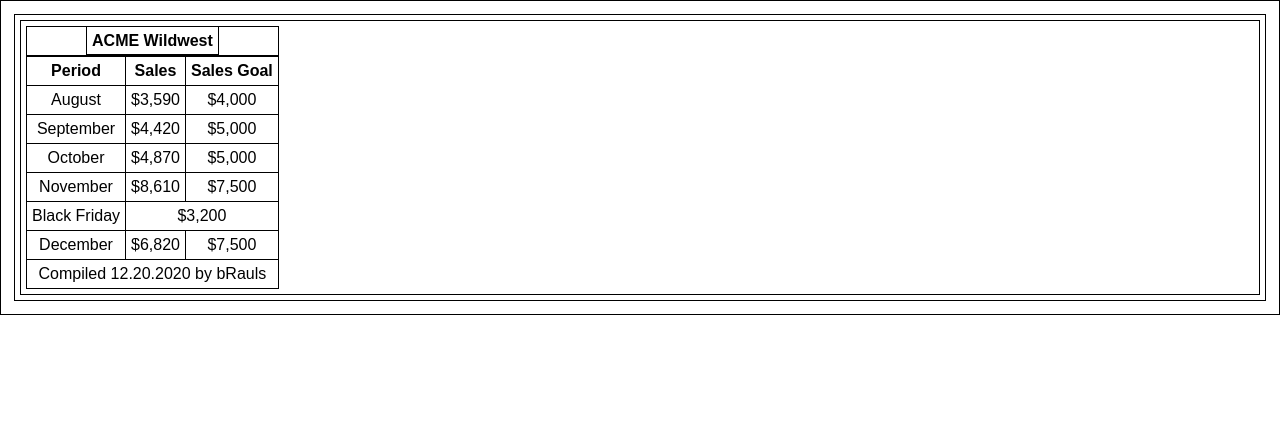
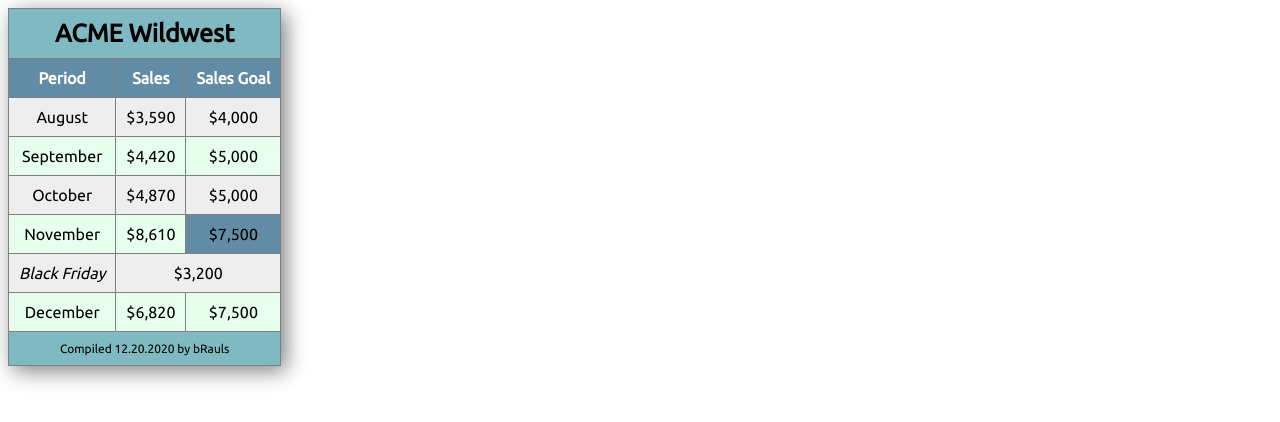
Before and after one commit to samdaly130/samdaly130.github.io, a plain HTML site: page assignments/lesson-8/tablebuild.html in a window 1280 px wide. Drawn offline with Linux system fonts and the light colour scheme.

Commit message:
Final Table Build

```diff
--- a/assignments/lesson-8/styles/tablebuild.css
+++ b/assignments/lesson-8/styles/tablebuild.css
@@ -1,18 +1,31 @@
 /*----CSS for tablebuild.html-----*/
 
-* {font-family: "ubuntu", sans-serif;
-border: 1px solid black;
-border-collapse: collapse;
-    padding: 5px;
+* {font-family: "Ubuntu", sans-serif;
     text-align: center;
 }
 
 /*-----Color Scheme
-* #e7f0ed
+* #e7ffed
 * #e7ffed (data rows)
 * #628ca6
 * #7fb9c2
 ------------------*/
 
-th, tr, td {border: 1px solid black;
-border-collapse: collapse;}
+table {box-shadow: 5px 5px 20px grey;}
+table, th, td {border: 1px solid grey;
+border-collapse: collapse;
+    }
+
+thead th {color: black; background-color: #7fb9c2; font-size: 25px; font-weight: bold;}
+
+.tbuild tr:nth-child(even) {background-color: #e7ffed;}
+
+.tbuild tr:nth-child(odd) {background-color: #eee;}
+
+th {color: white; background-color: #628ca6;}
+
+th, td {padding: 10px;}
+
+tfoot td {font-size: 12px; background-color: #7fb9c2;}
+
+thead, tfoot {color: black; background-color: #7fb9c2;}
--- a/assignments/lesson-8/tablebuild.html
+++ b/assignments/lesson-8/tablebuild.html
@@ -8,22 +8,25 @@
   <meta name="author" content="Samantha Daly">
   <meta name="description" content="Table Page">
 
+        <link href="https://fonts.googleapis.com/css?family=Ubuntu" rel="stylesheet">
         <link href="styles/tablebuild.css" rel="stylesheet">
 </head>
 
     <body>
     <main>
 
-        <table>
-            <caption><strong>ACME Wildwest</strong></caption>
+        <table class="tbuild">
 
             <thead>
+                <tr>
+                <th colspan="3">ACME Wildwest</th>
+                </tr>
+            </thead>
             <tr>
             <th>Period</th>
             <th>Sales</th>
             <th>Sales Goal</th>
             </tr>
-            </thead>
 
             <tbody>
             <tr>
@@ -47,11 +50,11 @@
             <tr>
               <td>November</td>
             <td>$8,610</td>
-            <td>$7,500</td>
+            <td style="background-color: #628ca6;">$7,500</td>
             </tr>
 
             <tr>
-            <td>Black Friday</td>
+            <td style="font-style: italic;">Black Friday</td>
             <td colspan="2">$3,200</td>
             </tr>
 
```
